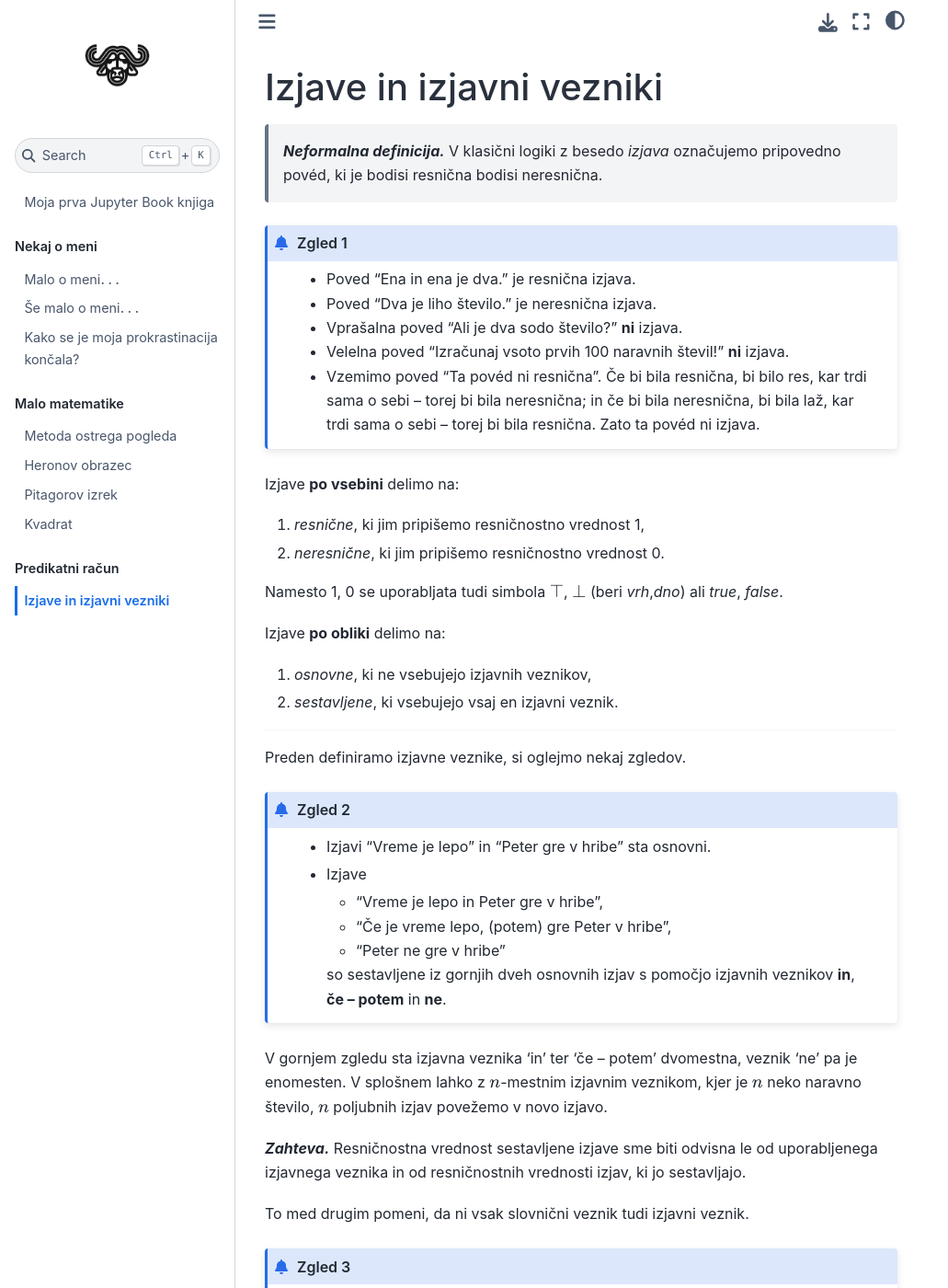
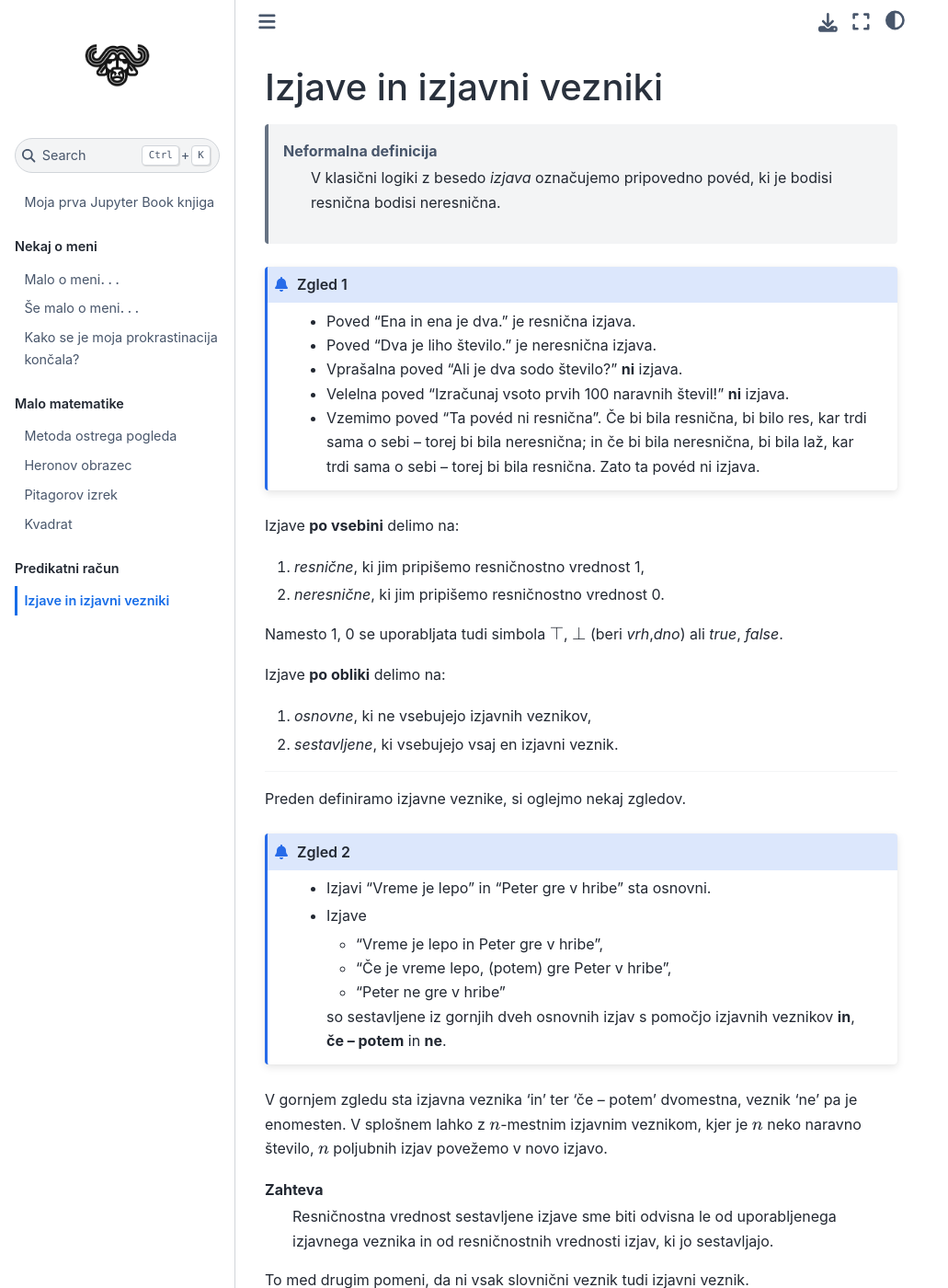
Before and after one commit to miklaviclenart/my-notebook, a Jupyter Book: the page built from 11_izjave.md, in a window 1280 px wide and 1400 px high. Shown: the whole window at 92% size, without its empty margins (0-1031 px from the left). Built offline with Jupyter Book 1.0.4 settings and Sphinx 7.4.7 and the Sphinx Book theme 1.1.4, drawn with Linux system fonts in a browser that asks for light colours.

Commit message:
Popravil zapis definicije

````diff
--- a/11_izjave.md
+++ b/11_izjave.md
@@ -1,6 +1,7 @@
 # Izjave in izjavni vezniki
 
-> **_Neformalna definicija._** V klasični logiki z besedo _izjava_ označujemo pripovedno povéd, ki je bodisi resnična bodisi neresnična.
+> Neformalna definicija
+> : V klasični logiki z besedo _izjava_ označujemo pripovedno povéd, ki je bodisi resnična bodisi neresnična.
 
 ```{admonition} Zgled 1
 * Poved "Ena in ena je dva." je resnična izjava.
@@ -41,7 +42,8 @@ V gornjem zgledu sta izjavna veznika 'in' ter 'če – potem' dvomestna, veznik
 je enomesten. V splošnem lahko z $n$-mestnim izjavnim veznikom, kjer je $n$ neko
 naravno število, $n$ poljubnih izjav povežemo v novo izjavo.
 
-**_Zahteva._** Resničnostna vrednost sestavljene izjave sme biti odvisna le od uporabljenega izjavnega veznika in od resničnostnih vrednosti izjav, ki jo sestavljajo.
+Zahteva
+: Resničnostna vrednost sestavljene izjave sme biti odvisna le od uporabljenega izjavnega veznika in od resničnostnih vrednosti izjav, ki jo sestavljajo.
 
 To med drugim pomeni, da ni vsak slovnični veznik tudi izjavni veznik.
 
@@ -55,8 +57,9 @@ sestavnima deloma obstaja vzročna zveza ali ne.
 
 Po gornji zahtevi je resničnostna vrednost sestavljene izjave enolično določena
 z resničnostnimi vrednostmi njenih sestavnih delov, zato lahko izjavni veznik definiramo kot neko preslikavo oziroma funkcijo:
-> **_Definicija 1_** Naj bo $n$ naravno število. Preslikavo, ki vsaki urejeni $n$-terici, sestavljeni iz ničel in enojk,
-> priredi vrednost 0 ali 1, imenujemo $n$-mestni izjavni veznik ali tudi _Boolova funkcija_ $n$ spremenljivk.
+> Definicija 1
+> : Naj bo $n$ naravno število. Preslikavo, ki vsaki urejeni $n$-terici, sestavljeni iz ničel in enojk,
+priredi vrednost 0 ali 1, imenujemo $n$-mestni izjavni veznik ali tudi _Boolova funkcija_ $n$ spremenljivk.
 
 Definicijsko območje $n$-mestnega izjavnega veznika je torej množica vseh urejenih $n$-teric, sestavljenih iz ničel in enojk, ki ima $2^n$
 elementov. Naštejmo nekaj
@@ -82,10 +85,20 @@ podamo s tabelo resničnostnih vrednosti pri vseh $2^n$ možnih argumentih, ki j
 imenujemo _resničnostna tabela_ veznika. Resničnostne tabele negacije, konjunkcije,
 disjunkcije, implikacije in ekvivalence so naslednje:
 
-$p$ | $\neg p$
-:--:|:---------:
-1   |   0
-0   |   1
+<table style="text-align:center">
+  <tr>
+    <th> $p$ </th>
+    <th> $\neg p$ </th>
+  </tr>
+  <tr>
+    <td> 1 </td>
+    <td> 0 </td>
+  </tr>
+  <tr>
+    <td> 0 </td>
+    <td> 1 </td>
+  </tr>
+</table>
 
 $p, q$  |   $p \land q$ |   $p \lor q$  |   $p \implies q$  |   $p \iff q$
 :------:|:-------------:|:-------------:|:-----------------:|:-------------:
````
Also changed, not shown: metoda_ostrega_pogleda.md (+2 -2 lines), 1 other file.
